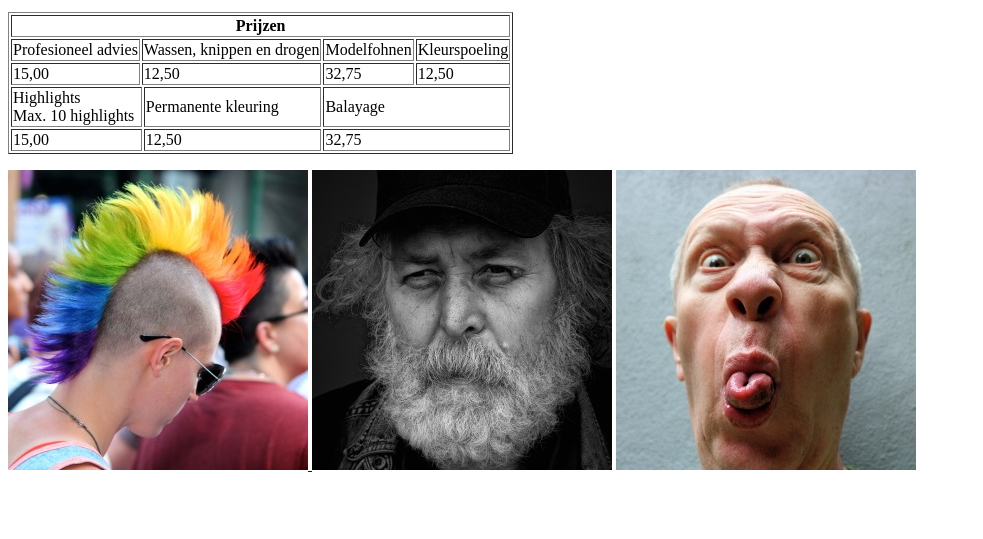
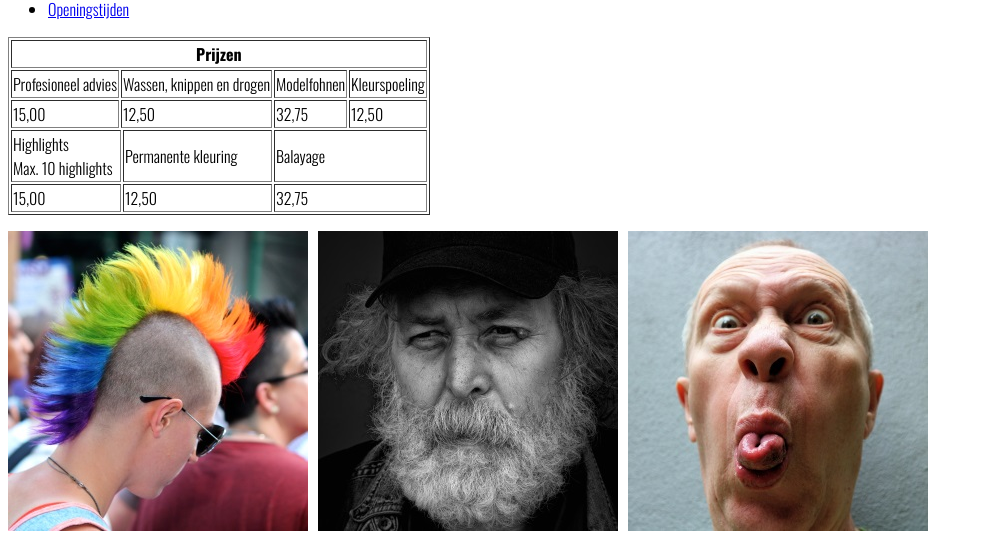
Before and after one commit to MaximusTheGitter/December-Challenge-2018, a plain HTML site: page index.html in a window 1280 px wide. Shown: the part 262-801 px from the top of the page, without its empty margins (0-983 px from the left). Drawn offline with nearby package versions, Linux system fonts and the light colour scheme.

Commit message:
Opdracht-13, uitvoering versie 2.

```diff
--- a/index.html
+++ b/index.html
@@ -1,8 +1,9 @@
 <!DOCTYPE html>
 <html>
 <head>
+    <link href="https://fonts.googleapis.com/css?family=Oswald:300,700" rel="stylesheet">
+    <link href="style.css" rel="stylesheet">
     <title>Scissor Magic</title>
-    <link href="indexstyle.css" rel="stylesheet">
 </head>
 <body>
 <header>
@@ -54,12 +55,18 @@
     </tr>
 </table>
 <p></p>
-<section>
-    <a href="catalogusraw.html">
-    <img class="resize" src="img/NYC_Dyke_March_2013_11.jpg" alt="rainbow punk">
-    </a>
-    <img class="resize" src="img/man-person-black-and-white-people-hair-street-871244-pxhere.com.jpg" alt="old man">
-    <img class="resize" src="img/bald-man.jpg" alt="bald man">
-</section>
+<div id="contactcontainer">
+    <div id="img1">
+        <a href="catalogusraw.html">
+            <img src="img/NYC_Dyke_March_2013_11.jpg" alt="rainbow punk">
+        </a>
+    </div>
+    <div id="img2">
+        <img src="img/man-person-black-and-white-people-hair-street-871244-pxhere.com.jpg" alt="old man">
+    </div>
+    <div id="img3">
+        <img src="img/bald-man.jpg" alt="bald man">
+    </div>
+</div>
 </body>
 </html>
--- /dev/null
+++ b/style.css
@@ -0,0 +1,49 @@
+body{
+    font-family: 'Oswald', sans-serif;
+}
+
+div#contactcontainer {
+    max-width: 920px;
+    display: grid;
+    grid-column-gap: 10px;
+    grid-row-gap: 10px;
+    background-color: white;
+
+}
+
+@media all {
+    div#img1{
+        width: 300px;
+        grid-row: 1;
+        grid-column: 1;
+    }
+    div#img2{
+        width: 300px;
+        grid-row: 2;
+        grid-column: 1;
+    }
+    div#img3{
+        width: 300px;
+        grid-row: 3;
+        grid-column: 1;
+    }
+
+}
+
+@media all and (min-width: 550px) {
+    div#img1{
+        height: 300px;
+        grid-row: 1;
+        grid-column: 1;
+    }
+    div#img2{
+        height: 300px;
+        grid-row: 1;
+        grid-column: 2;
+    }
+    div#img3{
+        height: 300px;
+        grid-row: 1;
+        grid-column: 3;
+    }
+}
```
Also changed, not shown: catalogusraw.html (+2 -1 lines), openingstijdenraw.html (+2 -1 lines), productenraw.html (+2 -1 lines), saloonsraw.html (+2 -1 lines), style 1.html (+2 -0 lines), style 2.html (+2 -0 lines), style 3.html (+1 -0 lines), style 4.html (+2 -0 lines), style 5.html (+2 -0 lines), style 6.html (+2 -0 lines), style 7.html (+2 -0 lines), style 8.html (+2 -0 lines), style 9.html (+2 -0 lines).
